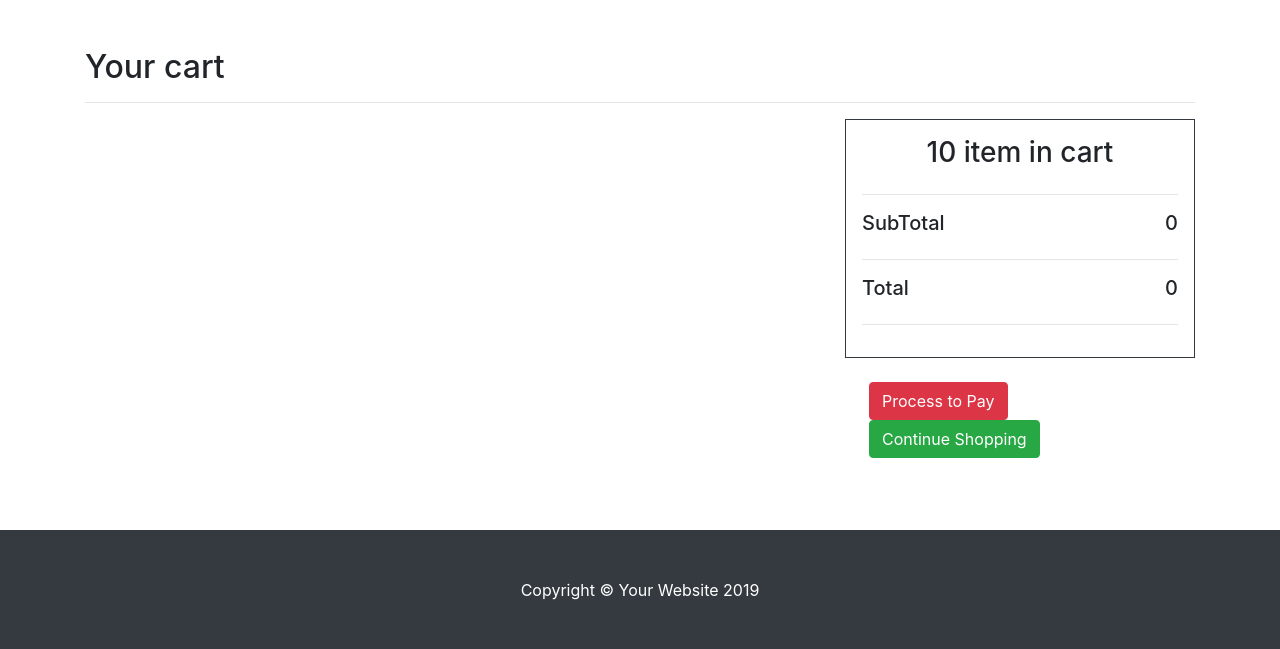
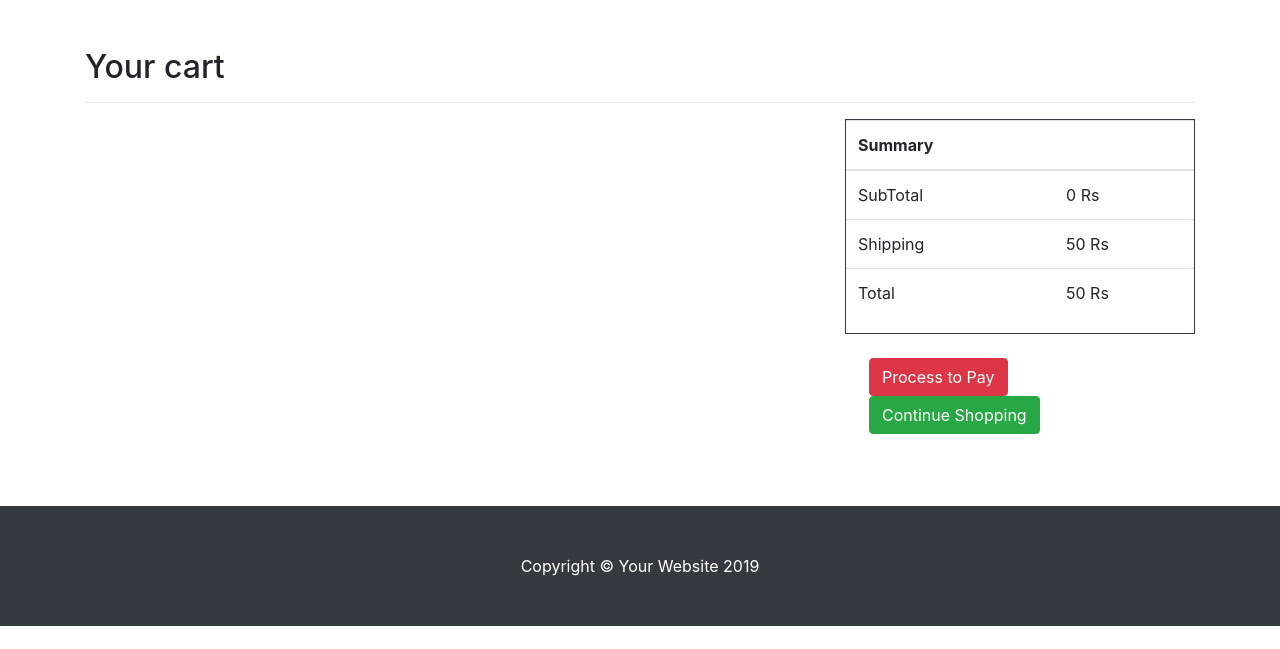
Before and after one commit to bobbyvish/E-commerce, a Django app: page /cart in a window 1280 px wide. Shown: the part 56-705 px from the top of the page. Run offline with Django 3.2, Linux system fonts and the light colour scheme; data that the repository does not hold is empty; some libraries are stand-ins or nearby versions.

Commit message:
quantity works

```diff
--- a/Mywebsiteapp/static/main.js
+++ b/Mywebsiteapp/static/main.js
@@ -61,22 +61,26 @@ $(".delete-cart").click(function () {
   })
 })
 
-// $(document).ready(function () {
-//   $("#quantity").on('input', function () {
-//     var item_total = 0;
-//     var quantity = $("#quantity").val();
-//     // console.log(quantity)
-//     var item_price = document.getElementById("cart-item-price").innerText;
-//     var item_price_remove_rs = item_price.split("Rs").join("");
-//     // console.log(remove_rs);
-//     item_total = quantity * item_price_remove_rs;
-//     // alert(item_total);
-//     document.getElementById("item-price").innerText = item_total + " Rs";
-//   })
-// })
+$(document).ready(function () {
+  var total = $('.total-price')
+  // console.log("total price is :" + total);
+  console.log("total" + total);
+  var subtotal = 0
+  for (var i = 0; i < total.length; i++) {
+    subtotal = subtotal + parseInt(total[i].innerHTML);
 
-$('#quantity').on('change', function () {
+    console.log(total[i].innerHTML);
+  }
+  document.getElementById('subtotal').innerHTML = subtotal + " Rs";
+  document.getElementById('shipping').innerHTML = 50 + " Rs";
+  document.getElementById('total').innerHTML = subtotal + 50 + " Rs";
+
+})
+//  function for quantityChanged
+$('.quantity-input').on('change', function () {
   var quantityInput = document.getElementsByClassName("quantity-input");
+  // alert("changed")
+
   for (i = 0; i < quantityInput.length; i++) {
     let input = quantityInput[i];
     input.addEventListener('change', quantityChanged);
@@ -88,33 +92,20 @@ function quantityChanged(event) {
   if (isNaN(input.value) || input.value <= 0) {
     input.value = 1;
   }
-  updateCartTotal()
-}
+  var id = this.id.slice(8, );
+  document.getElementById('price' + id).innerHTML = document.getElementById('unit-price' + id).innerHTML * this.value + " Rs";
+  var total = $('.total-price')
 
-function updateCartTotal() {
-  var cartItemContainer = document.getElementsByClassName('click-cart')
-  var cartRows = cartItemContainer.getElementsByClassName('cart-details');
-  var item_total = 0;
-  var total = 0;
-  for (var i = 0; i < cartRows.length; i++) {
-    var cartRow = cartRows[i];
-    var item_price = cartRow.getElementsByClassName("cart-price")
+  console.log("total" + total);
+  var subtotal = 0
+  for (var i = 0; i < total.length; i++) {
+    subtotal = subtotal + parseInt(total[i].innerHTML);
 
-    // var item_price_remove_rs = item_price.innerText.replace('Rs', '');
-    alert(item_price_remove_rs);
-    var quantityElement = cartRow.getElementsByClassName('quantity-input')
-    var quantity = quantityElement.value
-    console.log(quantity);
-    item_total = quantity * item_price;
-    alert(item_total);
-    cartRow.getElementsByClassName("item-price").innerText = item_total;
-    var priceElement = cartRow.querySelector('#item-price')
+    console.log(total[i].innerHTML);
+  }
+  document.getElementById('subtotal').innerHTML = subtotal + " Rs";
+  document.getElementById('shipping').innerHTML = 50 + " Rs";
+  document.getElementById('total').innerHTML = subtotal + 50 + " Rs";
 
 
-
-    total = total + item_total;
-
-  }
-  total = Math.round(total * 100) / 100
-  document.querySelector('.cart-total-price').innerText = total;
 }
--- a/Mywebsiteapp/templates/cart.html
+++ b/Mywebsiteapp/templates/cart.html
@@ -15,11 +15,11 @@
 
           <div class="col-lg-4 cart-details">
             <p>{{item.Product.Pname}}</p>
-            <p class="cart-price" id="cart-item-price">{{item.Product.Price}}</p>
+            <p class="cart-price" id="unit-price{{item.id}}">{{item.Product.Price}}</p>
             <p>{{item.Product.Discription|truncatewords:2}}</p>
             <!-- <p>{{item.Email}}</p> -->
-            <input class="quantity-input w-25 h-25" id="quantity" type="number" value="{{item.Quantity}}" MIN="1" MAX="20">
-          <span class="ml-5 item-price" id="price{{item.id}}">{{item.Product.Price}}</span>
+            <input class="quantity-input w-25 h-25" id="quantity{{item.id}}" type="number" value="{{item.Quantity}}" MIN="1" MAX="20">
+          <span class="ml-5 total-price" id="price{{item.id}}">{{item.Product.Price}} Rs</span>
           </div>
           <div class="col-lg-2">
           <button class="delete-cart btn btn-danger" id="{{item.id}}">x</button>
@@ -32,22 +32,32 @@
       {% endfor %}
     </div>
     <div class="col-lg-4">
-      <div class="border border-dark p-3">
-        <div class="d-flex justify-content-center">
-          <h3>10 item in cart</h3>
-        </div>
-        <hr />
-        <div class="d-flex justify-content-between">
-          <h5>SubTotal</h5>
-          <h5>{{tp}}</h5>
-        </div>
-        <hr />
-        <div class="d-flex justify-content-between cart-total-price">
-          <h5>Total</h5>
-          <h5 class="cart-total-price">{{tp}}</h5>
-        </div>
-        <hr />
+
+      <div class="border border-dark">
+      <table class="table">
+      <thead>
+      <tr>
+      <th>Summary</th>
+      <th></th>
+      </tr>
+      </thead>
+      <tbody>
+      <tr>
+      <td>SubTotal</td>
+      <td id="subtotal"></td>
+      </tr>
+      <tr>
+      <td>Shipping</td>
+      <td id="shipping">50</td>
+      </tr>
+      <tr>
+      <td>Total</td>
+      <td id="total"></td>
+      </tr>
+      </tbody>
+</table>
       </div>
+
       <div class="p-4">
         <div class="d-inline ">
           <button class="btn btn-danger">
```
